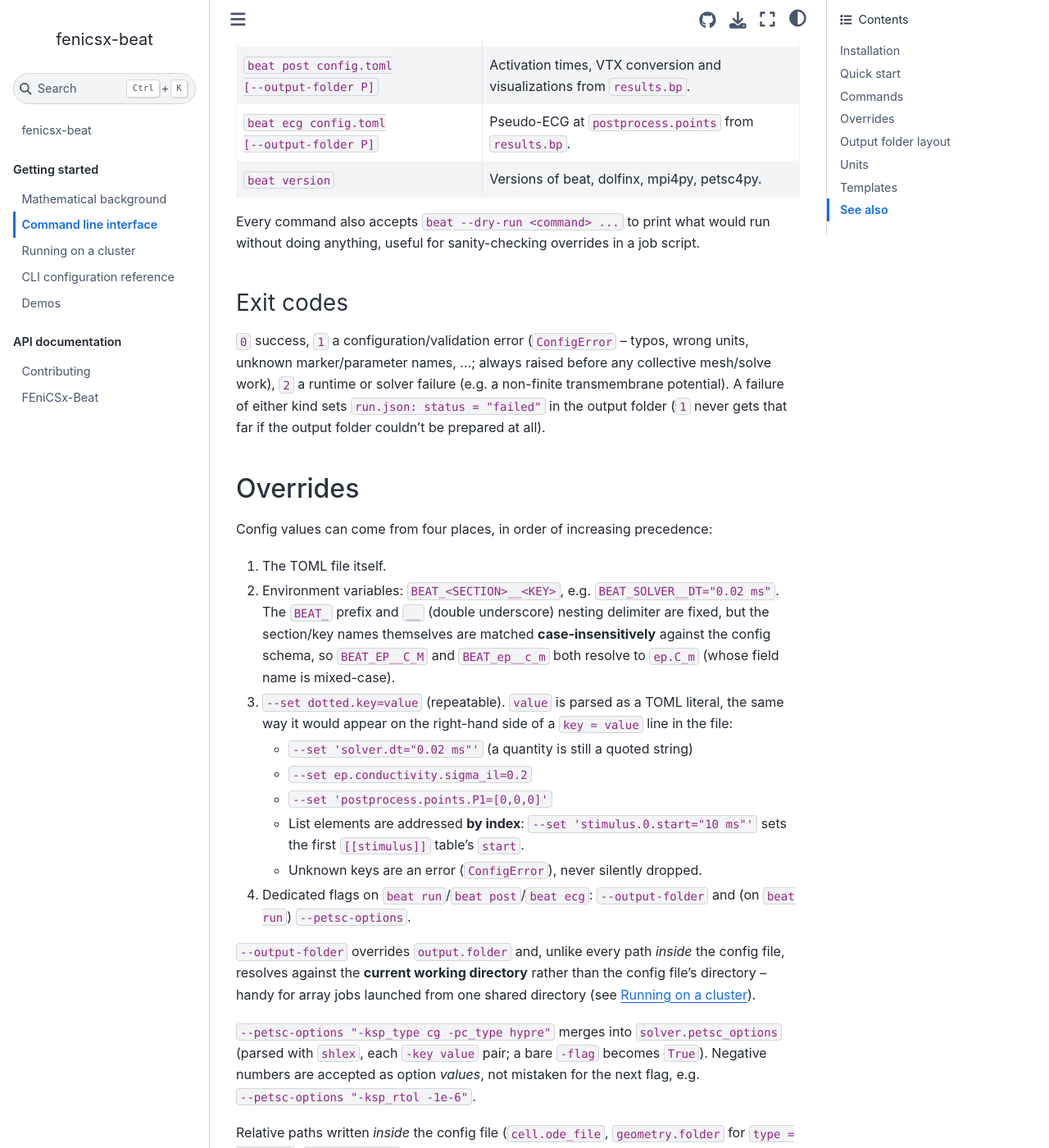
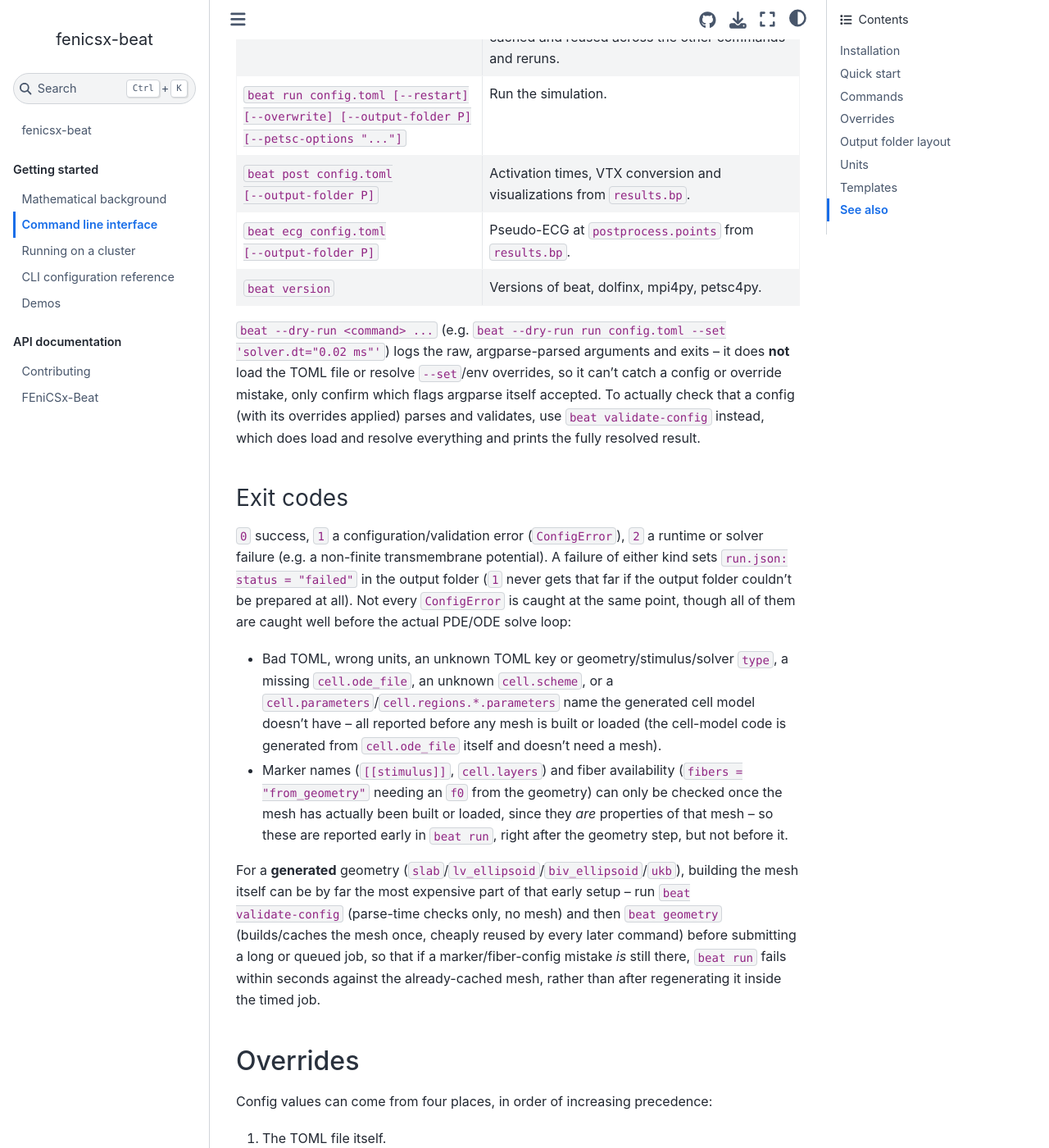
Before and after one commit to finsberg/fenicsx-beat, a Jupyter Book: the page built from docs/cli.md, in a window 1280 px wide and 1400 px high, scrolled down 2721 px. Shown: the whole window at 82% size. Built offline with Jupyter Book 1.0.4 settings and Sphinx 7.4.7 and the Sphinx Book theme 1.1.4, drawn with Linux system fonts in a browser that asks for light colours; pages that are not in the unit, such as notebooks, are missing from menus; some of the changed text lies outside the part shown.

Commit message:
Fix docs claims: amplitude dimension rule, validation timing, --set scope
- Units: stimulus.amplitude's effective dimension follows
  entity_dim + (3 - mesh.topology.dim) (beat.cli.stimulus._scaled_amplitude /
  beat.stimulation.compute_effective_dim), so a facet marker is always areal
  (uA/cm**2) and a cell marker/box/random_endocardial are always volumetric
  (uA/cm**3), regardless of the mesh's own dimension -- not the mesh-dimension-
  dependent rule previously documented.
- Exit codes: only parse-time and cell-model-name errors are guaranteed before
  any mesh work; marker-name and fiber-availability errors need the built/loaded
  geometry and are only checked right after it (still before the solve). Added
  the beat validate-config + beat geometry pre-flight recommendation to both
  docs/cli.md and docs/cli_cluster.md.
- Commands: only validate-config/geometry/run/ecg/post take --set; init takes a
  config path but no --set, version takes neither.
- --dry-run only echoes the raw parsed arguments (no config load/override
  resolution) -- point to beat validate-config instead; documented that global
  flags (-v/--log-all-cpus/--dry-run) must precede the subcommand.

Co-Authored-By: Claude Sonnet 5 <noreply@anthropic.com>

```diff
--- a/.cspell_dict.txt
+++ b/.cspell_dict.txt
@@ -216,6 +216,7 @@ Stefano
 stim
 Strang
 stringifying
+subparser
 subplus
 Sundnes
 tdim
--- a/docs/cli.md
+++ b/docs/cli.md
@@ -81,9 +81,13 @@ roughly in `[0, 1]`, so its threshold should be something like `0.5` instead.
 
 ## Commands
 
-Every command takes a config path (except `init`, where it's optional and defaults to
-`config.toml`) and accepts repeatable `--set KEY=VALUE` overrides, plus the global `-v/--verbose`
-and `--log-all-cpus` flags.
+`validate-config`, `geometry`, `run`, `ecg` and `post` all take a config path and accept repeatable
+`--set KEY=VALUE` overrides. `init` takes an optional config path (default `config.toml`) but no
+`--set` (there's no existing config to override yet). `version` takes neither -- it only prints
+version numbers. The global `-v/--verbose`, `--log-all-cpus` and `--dry-run` flags belong to every
+subcommand, but (being defined on the top-level parser, not each subparser) must come **before**
+the subcommand name: `beat -v run config.toml`, not `beat run config.toml -v` (the latter is an
+argparse error, `unrecognized arguments: -v`).
 
 | Command | Behaviour |
 |---|---|
@@ -95,16 +99,37 @@ and `--log-all-cpus` flags.
 | `beat ecg config.toml [--output-folder P]` | Pseudo-ECG at `postprocess.points` from `results.bp`. |
 | `beat version` | Versions of beat, dolfinx, mpi4py, petsc4py. |
 
-Every command also accepts `beat --dry-run <command> ...` to print what would run without doing
-anything, useful for sanity-checking overrides in a job script.
+`beat --dry-run <command> ...` (e.g. `beat --dry-run run config.toml --set 'solver.dt="0.02 ms"'`)
+logs the raw, argparse-parsed arguments and exits -- it does **not** load the TOML file or resolve
+`--set`/env overrides, so it can't catch a config or override mistake, only confirm which flags
+argparse itself accepted. To actually check that a config (with its overrides applied) parses and
+validates, use `beat validate-config` instead, which does load and resolve everything and prints
+the fully resolved result.
 
+(exit-codes)=
 ### Exit codes
 
-`0` success, `1` a configuration/validation error (`ConfigError` -- typos, wrong units, unknown
-marker/parameter names, ...; always raised before any collective mesh/solve work), `2` a runtime
-or solver failure (e.g. a non-finite transmembrane potential). A failure of either kind sets
-`run.json: status = "failed"` in the output folder (`1` never gets that far if the output folder
-couldn't be prepared at all).
+`0` success, `1` a configuration/validation error (`ConfigError`), `2` a runtime or solver failure
+(e.g. a non-finite transmembrane potential). A failure of either kind sets `run.json: status =
+"failed"` in the output folder (`1` never gets that far if the output folder couldn't be prepared
+at all). Not every `ConfigError` is caught at the same point, though all of them are caught well
+before the actual PDE/ODE solve loop:
+
+- Bad TOML, wrong units, an unknown TOML key or geometry/stimulus/solver `type`, a missing
+  `cell.ode_file`, an unknown `cell.scheme`, or a `cell.parameters`/`cell.regions.*.parameters` name
+  the generated cell model doesn't have -- all reported before any mesh is built or loaded (the
+  cell-model code is generated from `cell.ode_file` itself and doesn't need a mesh).
+- Marker names (`[[stimulus]]`, `cell.layers`) and fiber availability (`fibers = "from_geometry"`
+  needing an `f0` from the geometry) can only be checked once the mesh has actually been built or
+  loaded, since they *are* properties of that mesh -- so these are reported early in `beat run`,
+  right after the geometry step, but not before it.
+
+For a **generated** geometry (`slab`/`lv_ellipsoid`/`biv_ellipsoid`/`ukb`), building the mesh itself
+can be by far the most expensive part of that early setup -- run `beat validate-config` (parse-time
+checks only, no mesh) and then `beat geometry` (builds/caches the mesh once, cheaply reused by every
+later command) before submitting a long or queued job, so that if a marker/fiber-config mistake
+*is* still there, `beat run` fails within seconds against the already-cached mesh, rather than after
+regenerating it inside the timed job.
 
 (overrides)=
 ## Overrides
@@ -210,14 +235,19 @@ by hand) is refused by default -- `beat` never silently deletes anything:
 Every physical quantity in the config is a pint string, `"<value> <unit>"` (e.g. `dt = "0.05 ms"`,
 `sigma_el = "0.62 S/m"`) -- a bare number is rejected with a validation error naming the field.
 The one field that needs a moment's thought is `stimulus.amplitude`: it's a *current density*, but
-which dimension depends on the **dimensionality of the stimulus domain**, not the mesh:
+which dimension depends on the **stimulus type and, for a marker, the marker's own dimension** --
+not the mesh's topological dimension. Precisely (`src/beat/cli/stimulus.py::_scaled_amplitude`,
+mirroring `beat.stimulation.compute_effective_dim`):
+`effective_dim = entity_dim + (3 - mesh.topology.dim)`, where `entity_dim` is the dimension of the
+marked entity (facet or cell) for a `marker` stimulus, and the mesh's own topological dimension for
+`box`/`random_endocardial`. A facet's `entity_dim` is always `mesh.topology.dim - 1`, so it always
+cancels out to `effective_dim = 2` regardless of the mesh dimension; a cell marker's `entity_dim`
+equals `mesh.topology.dim`, always cancelling to `effective_dim = 3`. In short:
 
-- A `box` stimulus is always volumetric, `uA/cm**3`, regardless of the mesh's own dimension (a box
-  carves out a sub-volume of however many topological dimensions the mesh has, but `beat` always
-  treats it as a 3D current density -- see `beat.stimulation.define_stimulus`).
-- A `marker`/`random_endocardial` stimulus on a **facet** marker of a 3D mesh is areal, `uA/cm**2`;
-  on a facet marker of a 2D mesh it's `uA/cm`; on a **cell** marker it's volumetric, `uA/cm**3` (2D)
-  or matches the mesh's own topological dimension otherwise.
+- A `marker` stimulus on a **facet** marker is always areal, `uA/cm**2`, whatever the mesh's own
+  dimension (1D, 2D or 3D).
+- A `marker` stimulus on a **cell** marker, a `box` stimulus, and a `random_endocardial` stimulus
+  are all always volumetric, `uA/cm**3`, likewise regardless of the mesh's own dimension.
 
 Get the dimension wrong and validation rejects the config before any solve, naming the mismatch.
 
```
Also changed, not shown: docs/cli_cluster.md (+18 -9 lines).
